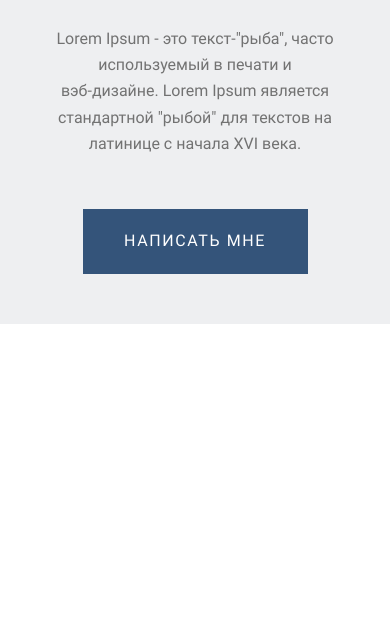
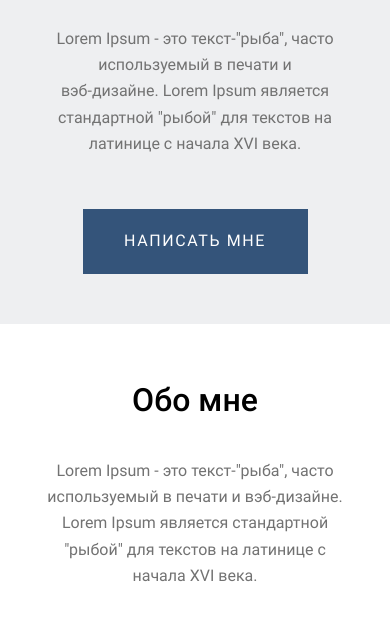
Before and after one commit to Screamo95/project-2, a plain HTML site: page index.html in a window 390 px wide. Shown: the part 558-1178 px from the top of the page. Before the commit the page ends 882 px from the top, so only its background shows below. Drawn offline with Linux system fonts and the light colour scheme.

Commit message:
Верстка about

```diff
--- a/css/style.css
+++ b/css/style.css
@@ -182,6 +182,40 @@
   }
 }
 
+/* About */
+
+.about {
+  padding-top: 121px;
+  padding-bottom: 100px;
+}
+.about__body {
+  max-width: 540px;
+  text-align: center;
+  margin: 0 auto;
+}
+.about__body-h2 {
+  font-family: roboto-medium;
+  font-size: 32px;
+  color: #000;
+  margin-bottom: 42px;
+}
+.about__body-p {
+  font-family: roboto-regular;
+  font-size: 16px;
+  color: #727272;
+  line-height: 164%;
+}
+
+@media screen and (max-width: 390px) {
+  .about {
+    padding-top: 60px;
+    padding-bottom: 60px;
+  }
+  .about__body {
+    padding-right: 10px;
+    padding-left: 10px;
+  }
+}
 
 
 
--- a/index.html
+++ b/index.html
@@ -33,5 +33,14 @@
       </div>
     </div>
   </header>
+
+  <section class="about">
+    <div class="global__container">
+      <div class="about__body">
+        <h2 class="about__body-h2">Обо мне</h2>
+        <p class="about__body-p">Lorem Ipsum - это текст-"рыба", часто используемый в печати и вэб-дизайне. Lorem Ipsum является стандартной "рыбой" для текстов на латинице с начала XVI века.</p>
+      </div>
+    </div>
+  </section>
 </body>
 </html>
```
